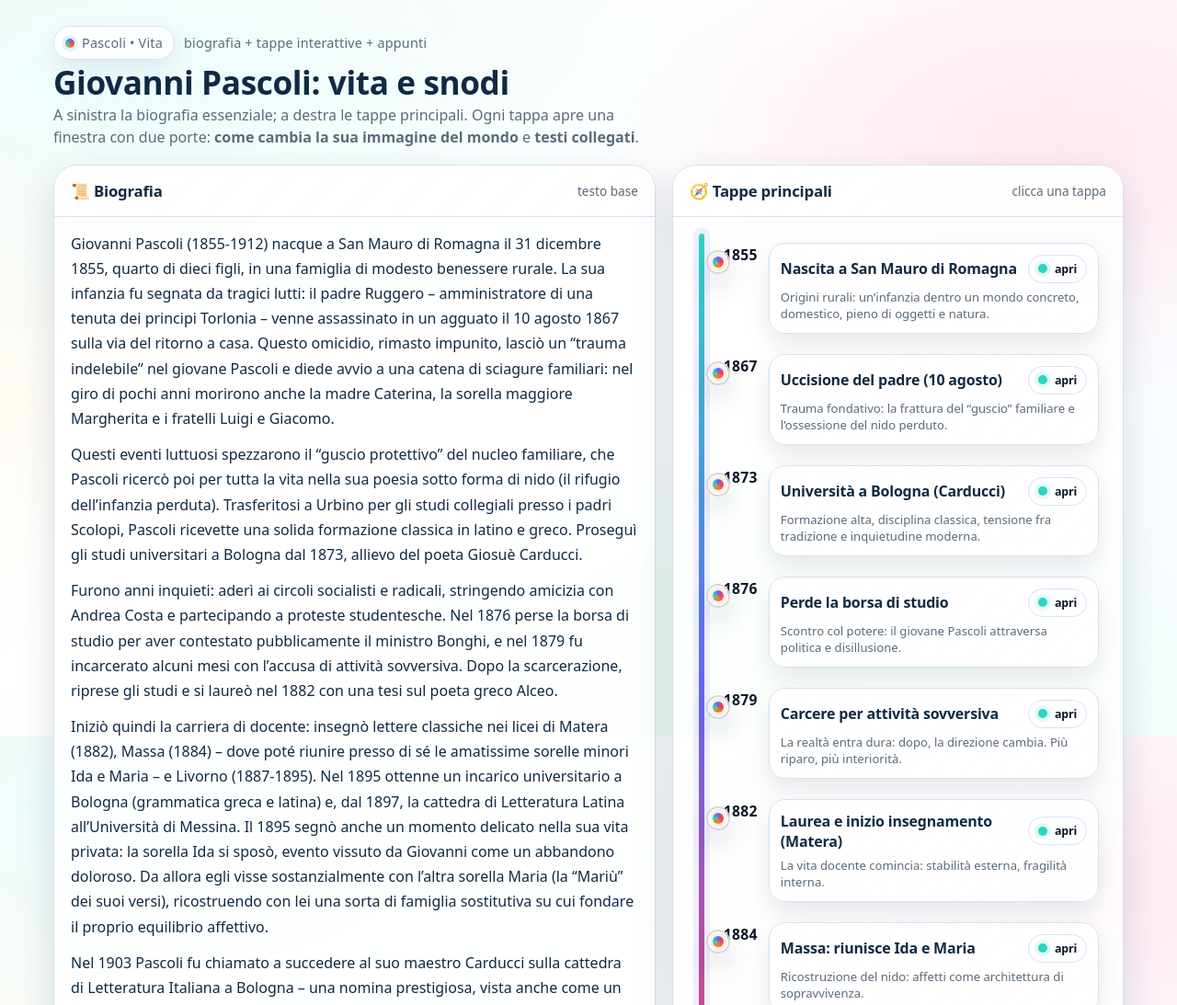
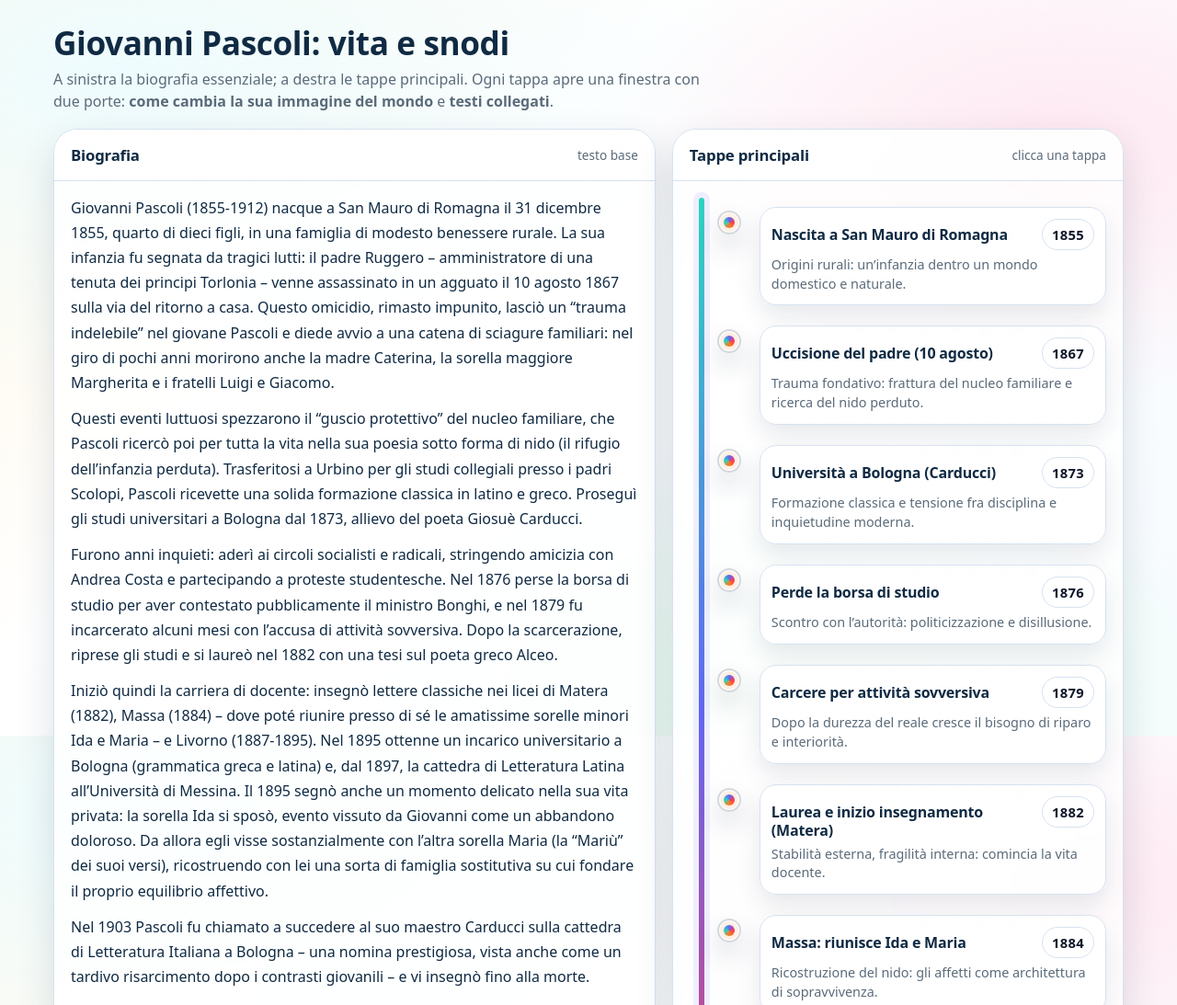
Before and after one commit to gb69prof/Pascoli01, a plain HTML site: page vita.html in a window 1280 px wide. Shown: the top 1093 px of the page at 92% size. Drawn offline with Linux system fonts and the light colour scheme.

Commit message:
Refactor vita.html for layout and style improvements
Refactor CSS styles and HTML structure for improved layout and readability. Update timeline and notepad sections for better user experience.

```diff
--- a/vita.html
+++ b/vita.html
@@ -7,7 +7,6 @@
   <meta name="description" content="Vita di Giovanni Pascoli con timeline interattiva e blocco appunti esportabile in TXT." />
   <style>
     :root{
-      /* Palette “fanciullino”: luminosa ma non infantile */
       --bg1:#fff7e6;
       --bg2:#eefcff;
       --ink:#102a43;
@@ -16,12 +15,12 @@
       --card:#ffffffcc;
       --stroke:#d6e2f0;
 
-      --accent:#ff7a18;   /* arancio caldo */
-      --accent2:#2dd4bf;  /* turchese */
-      --accent3:#6366f1;  /* indaco */
-      --accent4:#f43f5e;  /* rosa */
+      --accent:#ff7a18;
+      --accent2:#2dd4bf;
+      --accent3:#6366f1;
+      --accent4:#f43f5e;
+
       --shadow: 0 16px 40px rgba(16,42,67,.14);
-
       --radius:18px;
       --radius2:26px;
       --max: 1200px;
@@ -41,7 +40,6 @@
       overflow-x:hidden;
     }
 
-    a{color:inherit}
     .wrap{
       max-width:var(--max);
       margin:0 auto;
@@ -56,32 +54,6 @@
       margin-bottom:18px;
     }
 
-    .title{
-      display:flex; flex-direction:column; gap:6px;
-    }
-    .kicker{
-      display:inline-flex;
-      align-items:center;
-      gap:10px;
-      font-size:.9rem;
-      color:var(--muted);
-      letter-spacing:.2px;
-    }
-    .badge{
-      display:inline-flex; align-items:center; gap:8px;
-      padding:8px 12px;
-      border:1px solid var(--stroke);
-      background:linear-gradient(135deg, #ffffff, #ffffffaa);
-      border-radius:999px;
-      box-shadow:0 10px 25px rgba(16,42,67,.08);
-      backdrop-filter: blur(8px);
-    }
-    .dot{
-      width:10px; height:10px; border-radius:50%;
-      background:conic-gradient(from 180deg, var(--accent), var(--accent2), var(--accent3), var(--accent4), var(--accent));
-      box-shadow:0 0 0 4px rgba(45,212,191,.16);
-    }
-
     h1{
       margin:0;
       font-size: clamp(1.6rem, 3vw, 2.2rem);
@@ -89,9 +61,9 @@
       letter-spacing:-.4px;
     }
     .subtitle{
-      margin:0;
+      margin:10px 0 0;
       color:var(--muted);
-      max-width:72ch;
+      max-width:78ch;
       line-height:1.45;
       font-size:1rem;
     }
@@ -125,9 +97,6 @@
       margin:0;
       font-size:1.05rem;
       letter-spacing:-.2px;
-      display:flex;
-      align-items:center;
-      gap:10px;
     }
     .panel .head small{
       color:var(--muted);
@@ -151,9 +120,9 @@
       color:#123;
       box-shadow:0 12px 26px rgba(16,42,67,.08);
     }
-    .bio .quote em{color:#0f766e; font-style:normal; font-weight:700}
+    .bio .quote strong{color:#0f766e}
 
-    /* TIMELINE */
+    /* TIMELINE (senza elementi che invadono le scritte) */
     .timeline{
       position:relative;
       padding:18px 18px 10px;
@@ -172,25 +141,19 @@
     .step{
       position:relative;
       display:grid;
-      grid-template-columns: 72px 1fr;
+      grid-template-columns: 64px 1fr;
       gap:12px;
-      padding:10px 8px 12px 0;
-      margin-left:2px;
+      padding:10px 0 12px;
     }
 
-    .year{
-      font-weight:800;
-      letter-spacing:.3px;
-      color:#0f172a;
-      text-align:right;
-      padding-top:2px;
-      font-size:.98rem;
+    .marker{
+      position:relative;
+      display:flex;
+      align-items:flex-start;
+      justify-content:flex-end;
+      padding-right:8px;
     }
-
     .pin{
-      position:absolute;
-      left:16px;
-      top:18px;
       width:26px; height:26px;
       border-radius:50%;
       background:linear-gradient(135deg, #ffffff, #ffffffcc);
@@ -198,6 +161,7 @@
       display:grid;
       place-items:center;
       box-shadow:0 14px 28px rgba(16,42,67,.16);
+      margin-top:4px;
     }
     .pin::after{
       content:"";
@@ -221,52 +185,42 @@
       box-shadow:0 18px 40px rgba(16,42,67,.14);
       border-color:rgba(45,212,191,.55);
     }
-    .card:active{
-      transform: translateY(0);
-    }
-    .card h3{
-      margin:0 0 4px;
-      font-size:1rem;
-      letter-spacing:-.2px;
+    .card:active{ transform: translateY(0); }
+
+    .cardTop{
       display:flex;
-      align-items:center;
+      align-items:baseline;
       justify-content:space-between;
       gap:10px;
+      margin-bottom:6px;
     }
-    .card .hint{
-      font-size:.82rem;
-      color:var(--muted);
-      margin-top:6px;
-      display:flex;
-      align-items:center;
-      gap:8px;
-    }
-    .chip{
-      display:inline-flex;
-      align-items:center;
-      gap:8px;
+    .year{
+      font-weight:900;
+      letter-spacing:.3px;
+      font-size:.92rem;
       padding:6px 10px;
       border-radius:999px;
       border:1px solid var(--stroke);
       background:#ffffffcc;
       color:#0f172a;
-      font-weight:700;
-      font-size:.78rem;
       white-space:nowrap;
     }
-    .spark{
-      width:10px; height:10px; border-radius:50%;
-      background:var(--accent2);
-      box-shadow:0 0 0 4px rgba(45,212,191,.14);
+    .card h3{
+      margin:0;
+      font-size:1rem;
+      letter-spacing:-.2px;
+      line-height:1.25;
+    }
+    .card .hint{
+      font-size:.9rem;
+      color:var(--muted);
+      line-height:1.45;
+      margin:0;
     }
 
     /* NOTEPAD */
-    .notepad{
-      margin-top:18px;
-    }
-    .notepad .content{
-      padding:16px 18px 18px;
-    }
+    .notepad{ margin-top:18px; }
+    .notepad .content{ padding:16px 18px 18px; }
     textarea{
       width:100%;
       min-height:170px;
@@ -284,7 +238,6 @@
       border-color:rgba(99,102,241,.55);
       box-shadow:0 0 0 4px rgba(99,102,241,.16), inset 0 2px 0 rgba(16,42,67,.04);
     }
-
     .actions{
       display:flex;
       flex-wrap:wrap;
@@ -298,7 +251,7 @@
       appearance:none;
       border:none;
       cursor:pointer;
-      font-weight:800;
+      font-weight:900;
       letter-spacing:.2px;
       padding:10px 14px;
       border-radius:14px;
@@ -318,10 +271,7 @@
       box-shadow:0 10px 22px rgba(16,42,67,.10);
     }
     .btn2:hover{border-color:rgba(255,122,24,.45)}
-    .meta{
-      color:var(--muted);
-      font-size:.9rem;
-    }
+    .meta{ color:var(--muted); font-size:.9rem; }
 
     /* MODAL */
     .modalBackdrop{
@@ -412,9 +362,8 @@
 
     @media (max-width: 980px){
       .grid{grid-template-columns:1fr}
-      .timeline::before{left:22px}
-      .pin{left:10px}
-      .step{grid-template-columns: 64px 1fr}
+      .timeline::before{left:24px}
+      .step{grid-template-columns: 56px 1fr}
     }
   </style>
 </head>
@@ -422,11 +371,7 @@
 <body>
   <div class="wrap">
     <header>
-      <div class="title">
-        <div class="kicker">
-          <span class="badge"><span class="dot"></span> Pascoli • Vita</span>
-          <span>biografia + tappe interattive + appunti</span>
-        </div>
+      <div>
         <h1>Giovanni Pascoli: vita e snodi</h1>
         <p class="subtitle">
           A sinistra la biografia essenziale; a destra le tappe principali. Ogni tappa apre una finestra con due porte:
@@ -439,7 +384,7 @@
       <!-- BIO -->
       <article class="panel">
         <div class="head">
-          <h2>📜 Biografia</h2>
+          <h2>Biografia</h2>
           <small>testo base</small>
         </div>
         <div class="bio" id="bio">
@@ -488,7 +433,7 @@
           </p>
 
           <div class="quote">
-            <em>Idea-guida:</em> “nido” e “trauma” non sono temi: sono una struttura interiore che diventa poetica.
+            <strong>Idea-guida:</strong> “nido” e “trauma” non sono temi: sono una struttura interiore che diventa poetica.
           </div>
         </div>
       </article>
@@ -496,20 +441,18 @@
       <!-- TIMELINE -->
       <aside class="panel">
         <div class="head">
-          <h2>🧭 Tappe principali</h2>
+          <h2>Tappe principali</h2>
           <small>clicca una tappa</small>
         </div>
 
-        <div class="timeline" id="timeline">
-          <!-- Le tappe vengono create via JS -->
-        </div>
+        <div class="timeline" id="timeline"></div>
       </aside>
     </section>
 
     <!-- NOTEPAD -->
     <section class="panel notepad">
       <div class="head">
-        <h2>📝 Appunti rapidi</h2>
+        <h2>Appunti rapidi</h2>
         <small>incolla → salva .txt</small>
       </div>
       <div class="content">
@@ -525,7 +468,7 @@
     </section>
 
     <footer>
-      Suggerimento: nel JS puoi cambiare i link delle “porte” per puntare alle tue pagine (immagine del mondo / testi).
+      Nel JS puoi cambiare i link delle due porte per puntare alle tue pagine reali (immagine del mondo / testi).
     </footer>
   </div>
 
@@ -537,7 +480,7 @@
           <h3 id="mTitle">Titolo tappa</h3>
           <p id="mDesc">Descrizione…</p>
         </div>
-        <button class="close" id="closeModal" aria-label="Chiudi">✕</button>
+        <button class="close" id="closeModal" aria-label="Chiudi">Chiudi</button>
       </div>
       <div class="modalBody">
         <div class="linkCard">
@@ -545,103 +488,110 @@
             <strong>Come ha influenzato l’immagine del mondo</strong>
             <small>lettura interpretativa dello snodo</small>
           </div>
-          <a class="go" id="linkWorld" href="#" target="_self" rel="noopener">Apri ↗</a>
+          <a class="go" id="linkWorld" href="#" target="_self" rel="noopener">Apri</a>
         </div>
         <div class="linkCard">
           <div>
             <strong>Testi collegati</strong>
             <small>poesie / saggi / raccolte da agganciare</small>
           </div>
-          <a class="go" id="linkTexts" href="#" target="_self" rel="noopener">Apri ↗</a>
+          <a class="go" id="linkTexts" href="#" target="_self" rel="noopener">Apri</a>
         </div>
       </div>
     </div>
   </div>
 
   <script>
-    // === PERSONALIZZA QUI I LINK (puoi mettere i tuoi file reali) ===
+    // Cambia qui i link quando hai i file reali
     const TAPPE = [
       {
         year: "1855",
         title: "Nascita a San Mauro di Romagna",
-        desc: "Origini rurali: un’infanzia dentro un mondo concreto, domestico, pieno di oggetti e natura.",
+        desc: "Origini rurali: un’infanzia dentro un mondo domestico e naturale.",
         worldUrl: "immagine-del-mondo.html#origini",
         textsUrl: "testi.html#prime"
       },
       {
         year: "1867",
         title: "Uccisione del padre (10 agosto)",
-        desc: "Trauma fondativo: la frattura del “guscio” familiare e l’ossessione del nido perduto.",
+        desc: "Trauma fondativo: frattura del nucleo familiare e ricerca del nido perduto.",
         worldUrl: "immagine-del-mondo.html#trauma-nido",
         textsUrl: "x-agosto.html"
       },
       {
         year: "1873",
         title: "Università a Bologna (Carducci)",
-        desc: "Formazione alta, disciplina classica, tensione fra tradizione e inquietudine moderna.",
+        desc: "Formazione classica e tensione fra disciplina e inquietudine moderna.",
         worldUrl: "immagine-del-mondo.html#formazione",
         textsUrl: "poetica.html#fanciullino"
       },
       {
         year: "1876",
         title: "Perde la borsa di studio",
-        desc: "Scontro col potere: il giovane Pascoli attraversa politica e disillusione.",
+        desc: "Scontro con l’autorità: politicizzazione e disillusione.",
         worldUrl: "immagine-del-mondo.html#politica",
         textsUrl: "testi.html#civili"
       },
       {
         year: "1879",
         title: "Carcere per attività sovversiva",
-        desc: "La realtà entra dura: dopo, la direzione cambia. Più riparo, più interiorità.",
+        desc: "Dopo la durezza del reale cresce il bisogno di riparo e interiorità.",
         worldUrl: "immagine-del-mondo.html#riparo",
         textsUrl: "testi.html#rifugio"
       },
       {
         year: "1882",
         title: "Laurea e inizio insegnamento (Matera)",
-        desc: "La vita docente comincia: stabilità esterna, fragilità interna.",
+        desc: "Stabilità esterna, fragilità interna: comincia la vita docente.",
         worldUrl: "immagine-del-mondo.html#stabilita",
         textsUrl: "myricae.html"
       },
       {
         year: "1884",
         title: "Massa: riunisce Ida e Maria",
-        desc: "Ricostruzione del nido: affetti come architettura di sopravvivenza.",
+        desc: "Ricostruzione del nido: gli affetti come architettura di sopravvivenza.",
         worldUrl: "immagine-del-mondo.html#nido-ricostruito",
         textsUrl: "testi.html#maria"
       },
       {
         year: "1887–1895",
-        title: "Livorno: anni di lavoro e maturazione",
-        desc: "La poesia si addensa: immagini, suoni, cose piccole che diventano universo.",
+        title: "Livorno: maturazione poetica",
+        desc: "Le “cose piccole” diventano universo: suono, immagine, simbolo.",
         worldUrl: "immagine-del-mondo.html#cose",
         textsUrl: "canti-di-castelvecchio.html"
       },
       {
         year: "1895",
-        title: "Bologna + scelta di Castelvecchio",
-        desc: "Prestigio e fuga: università da un lato, campagna come rifugio poetico dall’altro.",
+        title: "Matrimonio di Ida",
+        desc: "Vissuto come abbandono: la ferita affettiva spinge ancora verso il nido chiuso con Maria.",
+        worldUrl: "immagine-del-mondo.html#ida",
+        textsUrl: "testi.html#ida"
+      },
+      {
+        year: "1895",
+        title: "Bologna e scelta di Castelvecchio",
+        desc: "Prestigio e fuga: università da un lato, campagna come rifugio dall’altro.",
         worldUrl: "immagine-del-mondo.html#castelvecchio",
         textsUrl: "poemetti.html"
       },
       {
         year: "1897",
         title: "Cattedra a Messina (Letteratura Latina)",
-        desc: "Classicismo e modernità: la lingua antica come laboratorio del presente.",
+        desc: "La lingua antica come laboratorio: classicismo e modernità insieme.",
         worldUrl: "immagine-del-mondo.html#latino",
         textsUrl: "testi.html#latini"
       },
       {
         year: "1903",
         title: "Succede a Carducci a Bologna",
-        desc: "Risarcimento simbolico: l’allievo prende il posto del maestro, ma resta inquieto.",
+        desc: "Nomina prestigiosa e risarcimento simbolico, ma l’inquietudine resta.",
         worldUrl: "immagine-del-mondo.html#carducci",
         textsUrl: "testi.html#discorsi"
       },
       {
         year: "1912",
         title: "Morte a Bologna (6 aprile)",
-        desc: "Fine della vita, continuità dell’opera: la biografia resta cucita dentro i versi.",
+        desc: "La vita finisce, l’opera resta: biografia e poesia rimangono cucite insieme.",
         worldUrl: "immagine-del-mondo.html#eredita",
         textsUrl: "testi.html#eredita"
       }
@@ -675,12 +625,12 @@
       const step = document.createElement("div");
       step.className = "step";
 
+      const marker = document.createElement("div");
+      marker.className = "marker";
+
       const pin = document.createElement("div");
       pin.className = "pin";
-
-      const year = document.createElement("div");
-      year.className = "year";
-      year.textContent = t.year;
+      marker.appendChild(pin);
 
       const card = document.createElement("div");
       card.className = "card";
@@ -688,18 +638,27 @@
       card.setAttribute("role", "button");
       card.setAttribute("aria-label", `Apri dettagli tappa ${t.year}: ${t.title}`);
 
+      const top = document.createElement("div");
+      top.className = "cardTop";
+
       const h = document.createElement("h3");
-      h.innerHTML = `<span>${t.title}</span> <span class="chip"><span class="spark"></span> apri</span>`;
+      h.textContent = t.title;
 
-      const hint = document.createElement("div");
+      const y = document.createElement("div");
+      y.className = "year";
+      y.textContent = t.year;
+
+      top.appendChild(h);
+      top.appendChild(y);
+
+      const hint = document.createElement("p");
       hint.className = "hint";
       hint.textContent = t.desc;
 
-      card.appendChild(h);
+      card.appendChild(top);
       card.appendChild(hint);
 
-      step.appendChild(pin);
-      step.appendChild(year);
+      step.appendChild(marker);
       step.appendChild(card);
 
       card.addEventListener("click", () => openModal(t));
```
